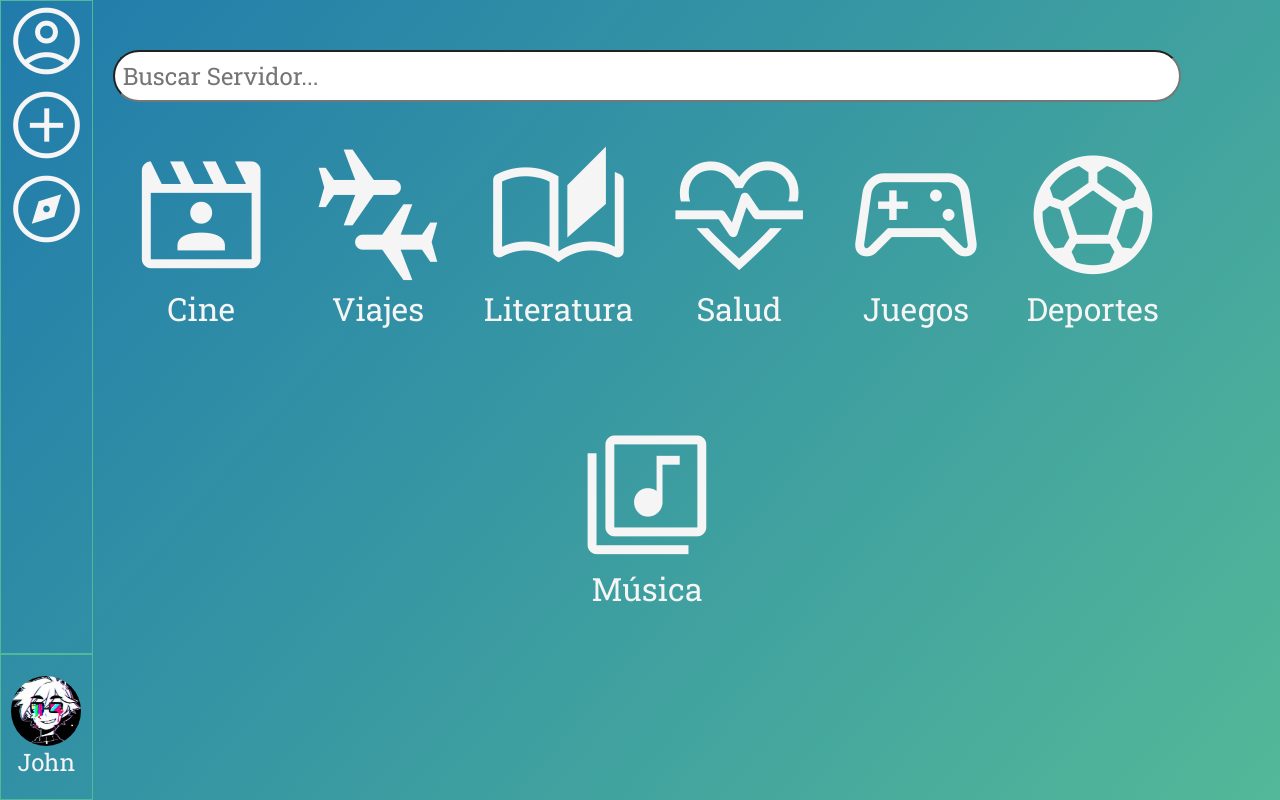
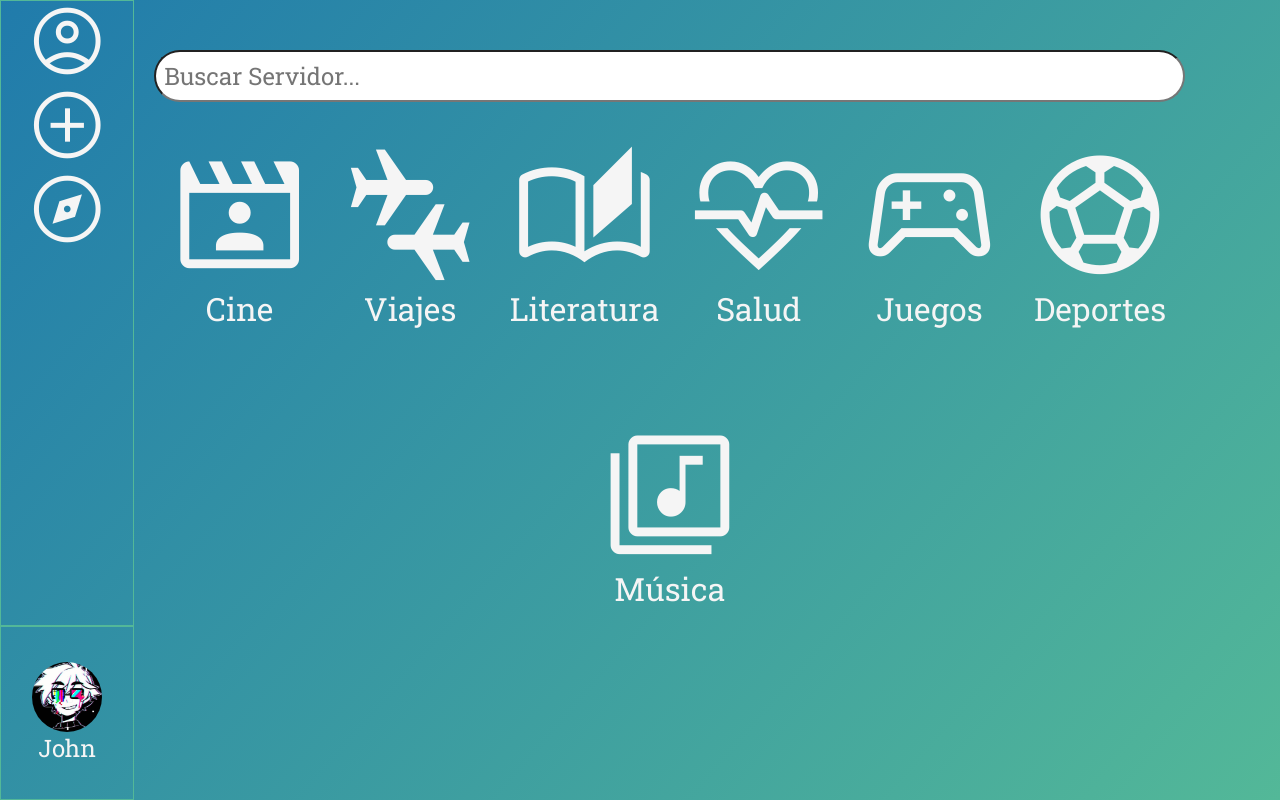
Before and after one commit to carlosmorales1908/TIF-TEAMHUB, a Python web app: template Front-end/templates/servidores.html in a window 1280 px wide. Run offline with Jinja, Linux system fonts and the light colour scheme; the template is opened without the code that fills it, so the values that code supplies are empty.

Commit message:
se agregaron los iconos en formato svg y se hicieron correciones

```diff
--- a/Front-end/style/servidores.css
+++ b/Front-end/style/servidores.css
@@ -52,9 +52,9 @@ body{
   display: flex;
 }
 
-.menu-lateral {
+.side-bar {
   height: 100vh;
-  width: clamp(100px, 100px, 100px);
+  width: clamp(150px, 100px, 100px);
   display: flex;
   flex-direction: column;
   justify-content: space-between;
@@ -74,16 +74,16 @@ body{
   align-items: center;
 }
 
-.mi-server,
-.crear-server,
-.explorar-server {
+.my-server,
+.create-server,
+.explore-server {
   font-size: 80px;
   color: whitesmoke;
 }
 
 .user-card {
   border: 1px solid rgba(83, 184, 152, 1);
-  height: 20%;
+  height: 25%;
   display: flex;
   flex-direction: column;
   justify-content: center;
@@ -154,7 +154,7 @@ body{
 }
 
 /* TEST DEL MODAL */
-.nuevo-modal {
+.new-modal {
   background-color: rgba(83, 184, 152, 1);
   background-image: linear-gradient(135deg,
       rgba(47, 145, 224, 0.91),
--- a/Front-end/templates/servidores.html
+++ b/Front-end/templates/servidores.html
@@ -15,21 +15,21 @@
 <body>
   <div class="general-container">
     <!-- MENU LATERAL -->
-    <div class="menu-lateral">
+    <div class="side-bar">
       <!-- PARA MOSTRAR HERRAMIENTAS -->
       <div class="tools">
         <a href="#">
-          <span class="material-symbols-outlined mi-server">
+          <span class="material-symbols-outlined my-server">
             account_circle
           </span>
         </a>
         <a href="#" class="new-server">
-          <span class="material-symbols-outlined crear-server">
+          <span class="material-symbols-outlined create-server">
             add_circle
           </span>
         </a>
         <a href="#">
-          <span class="material-symbols-outlined explorar-server">
+          <span class="material-symbols-outlined explore-server">
             explore
           </span>
         </a>
@@ -37,7 +37,7 @@
       <!-- PARA MOSTRAR USUARIO -->
       <div class="user-card">
         <div class="avatar">
-          <img src="../assets/avatar_prueba.jpg" alt="john">
+          <img src="../assets/images/avatar_prueba.jpg" alt="john">
         </div>
         <div class="user-name">John</div>
       </div>
@@ -94,7 +94,7 @@
     </div>
 
     <!-- MODAL NUEVO SERVER -->
-    <dialog class="nuevo-modal">
+    <dialog class="new-modal">
       <div class="modal-container">
         <h3>Crear Nuevo Servidor</h3>
         <form action="#">
```
Also changed, not shown: Front-end/style/main.css (+80 -0 lines), Front-end/templates/main.html (+39 -0 lines), Front-end/assets/icons/add_circle_outline_black_24dp.svg (added), Front-end/assets/icons/dns_black_24dp.svg (added), Front-end/assets/icons/explore_black_24dp.svg (added), Front-end/assets/icons/search_black_24dp.svg (added), Front-end/assets/images/avatar_prueba.jpg (renamed from Front-end/assets/avatar_prueba.jpg), 1 other file.
